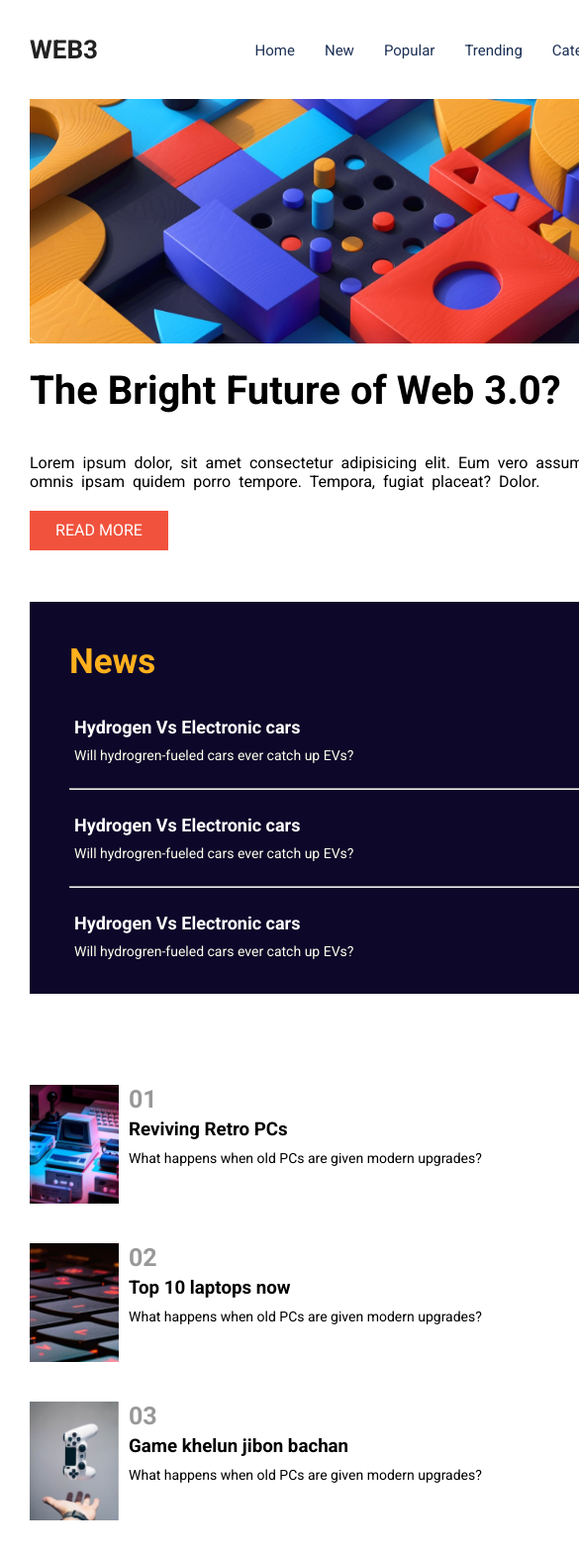
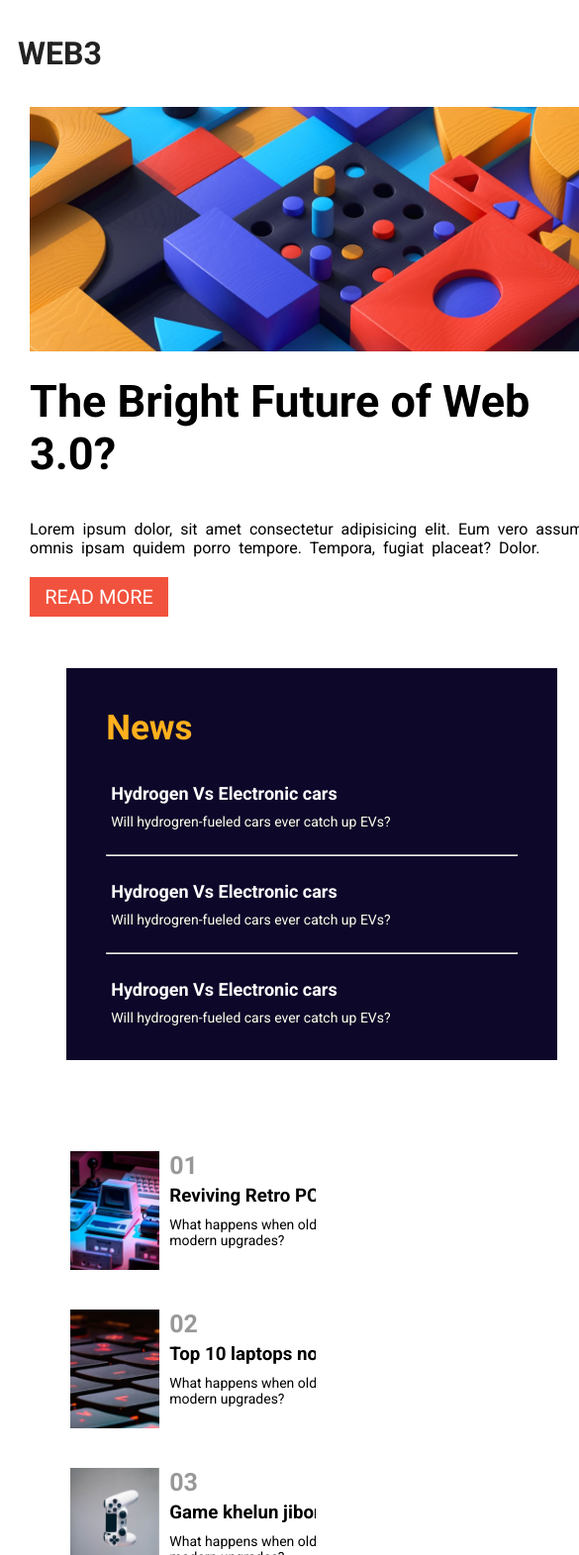
Before and after one commit to webhimelkop/jsprojects, a plain HTML site: page index.html in a window 390 px wide. Shown: the top 1571 px of the page at 99% size, 585 px wide, since content can reach past the window. Drawn offline with Linux system fonts and the light colour scheme.

Commit message:
Responsive for mobile screen

```diff
--- a/index.html
+++ b/index.html
@@ -41,8 +41,8 @@
                 <div class="logo">
                     <h1>WEB3</h1>
                 </div>
-                <i class="fa-solid fa-bars nav-icon"></i>
-                <div class="nav">
+                <i class="fa-solid fa-bars" id="nav-icon"></i>
+                <div class="nav" style="transform: translateX(100%)">
                     <ul>
                         <li><a href="#">Home</a></li>
                         <li><a href="#">New</a></li>
@@ -131,6 +131,8 @@
             </div>
         </div>
 
+        <script src="./script.js"></script>
+
         <!-- <div class="attribution">
     Challenge by <a href="https://www.frontendmentor.io?ref=challenge" target="_blank">Frontend Mentor</a>.
     Coded by <a href="#">Your Name Here</a>.
--- a/style.css
+++ b/style.css
@@ -169,34 +169,11 @@ main .content2 .news-heading hr {
     padding: 5px 0;
 }
 
-.nav-icon {
+#nav-icon {
     display: none !important;
 }
 
 @media (max-width: 1024px) {
-    /*
-    header .nav ul{
-       display: flex;
-       flex-direction: column;
-       justify-content: none;
-       position: absolute;
-       width: 300px;
-       background-color: #fff;
-       top: 20px;
-       right: 0px;
-       margin: 0px;
-       padding: 0px;
-       display: none;
-    }
-
-    header .nav ul li {
-      padding: 10px !important;
-      display: flex;
-
-
-
-    }*/
-
     .container {
         margin: 0;
     }
@@ -207,7 +184,7 @@ main .content2 .news-heading hr {
         justify-content: space-between;
     }
 
-    .container .logo{
+    .container .logo {
         margin-left: 0;
     }
 
@@ -225,9 +202,11 @@ main .content2 .news-heading hr {
         display: flex;
         flex-direction: column;
     }
+
     main .content1 {
         width: 100%;
     }
+
     main .content1 .cols .head {
         width: 100%;
         padding: 0;
@@ -268,3 +247,95 @@ main .content2 .news-heading hr {
         min-width: 100%;
     }
 }
+
+@media (max-width: 768px) {
+    .container {
+        position: relative;
+    }
+    header {
+        transform: translateX(-12px);
+    }
+
+    .container header .nav {
+        /* display: none; */
+        position: absolute;
+        top: 0;
+        right: -12%;
+        background-color: #fff;
+        padding-left: 5%;
+        padding-right: 20%;
+        min-height: 100vh;
+        display: flex;
+        justify-content: center;
+        z-index: 5;
+        margin-left: 0;
+        /* display: none; */
+        transition: 0.5s;
+    }
+
+    .container .nav ul {
+        flex-direction: column;
+        /* text-align: left; */
+        min-width: 100%;
+        /* justify-content: flex-start; */
+    }
+
+    .container header .nav ul li {
+        /* float: left; */
+        /* position: relative; */
+        margin: 12px;
+        /* margin-left: 0; */
+
+        text-align: left;
+        padding: 0.5px 0 !important;
+        width: 90%;
+    }
+
+    .container header .nav ul li a {
+        margin-left: 0;
+        text-align: left;
+    }
+
+    #nav-icon {
+        display: block !important;
+        font-size: 25px;
+        z-index: 10;
+    }
+
+    main .content2 {
+        min-width: 80%;
+        margin-left: 5%;
+        margin-right: 13%;
+    }
+}
+
+@media (max-width: 425px) {
+    .tech-news {
+        max-width: 75%;
+        /* padding: 12%; */
+    }
+
+    .container header .logo h1 {
+        font-size: 32px;
+    }
+
+    #nav-icon {
+        font-size: 32px;
+    }
+
+    .nav {
+        font-size: 16px;
+    }
+
+    main .content1 .cols .head h1 {
+        font-size: 45px;
+    }
+
+    main .content1 .cols .head p {
+        font-size: 20px;
+    }
+
+    main .content1 .cols .texts button {
+        font-size: 20px;
+    }
+}
```
